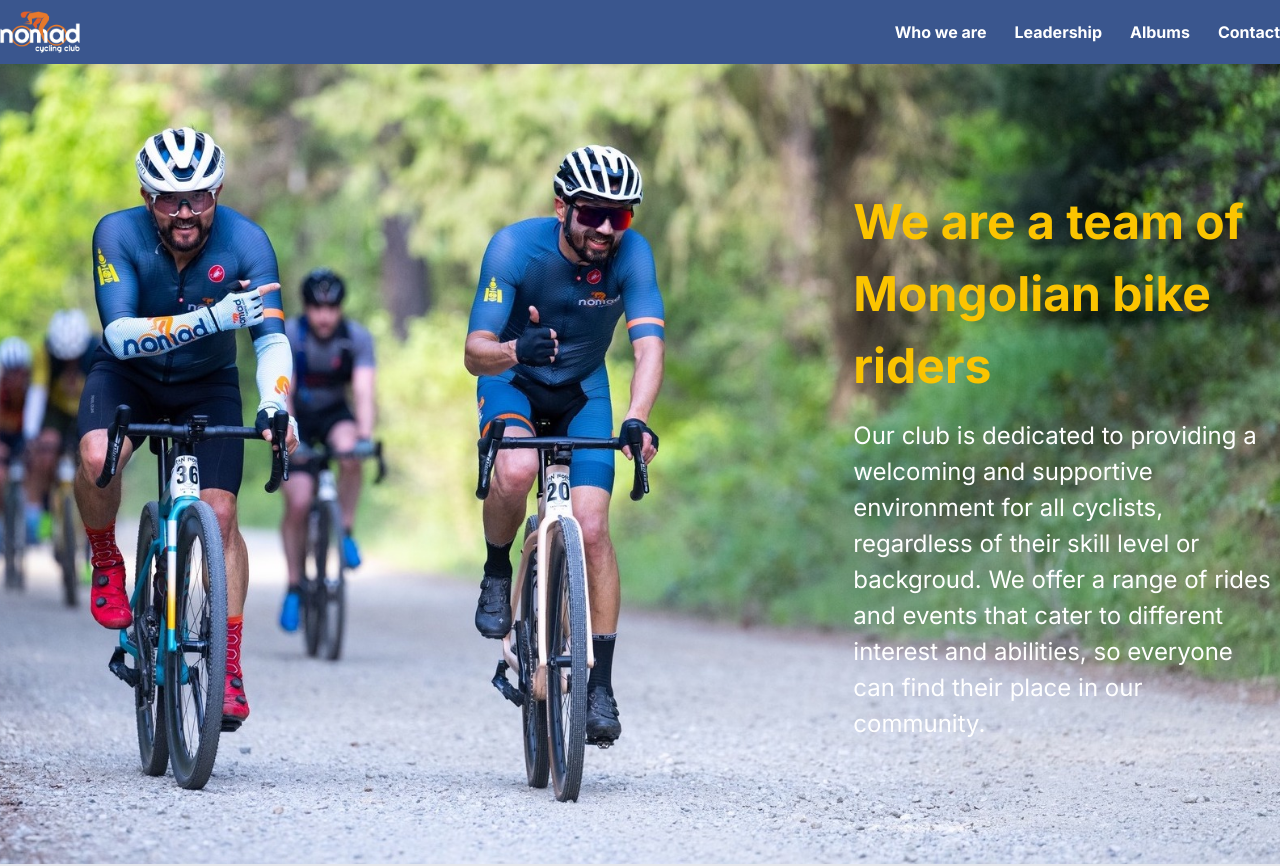
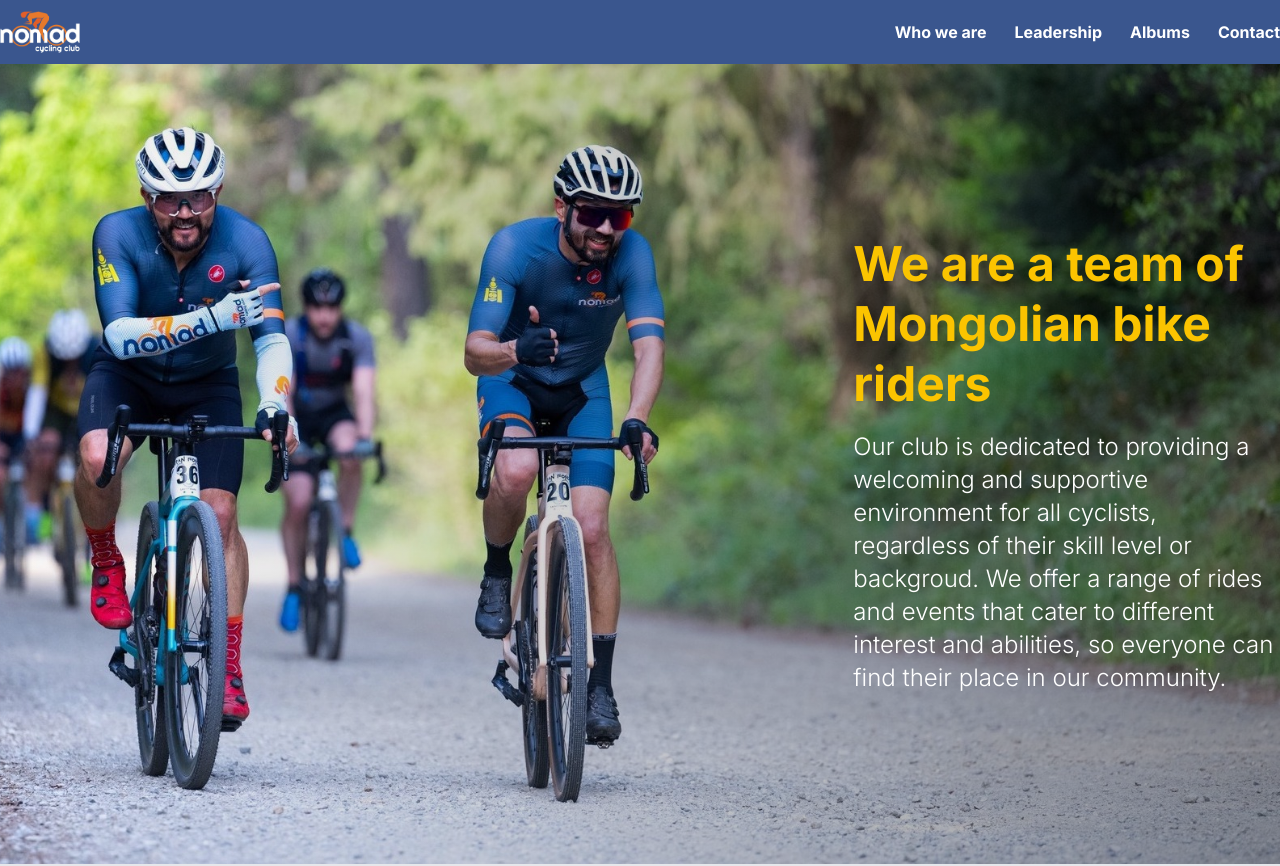
Before and after one commit to Mambatukaa/nomad-cycling-club, a Next.js app: page / in a window 1280 px wide. Shown: the top 866 px of the page. Built offline with nearby package versions, Linux system fonts and the light colour scheme.

Commit message:
add shadow on the background image and update text's line height

```diff
--- a/src/components/About.tsx
+++ b/src/components/About.tsx
@@ -13,16 +13,17 @@ const About: React.FC = () => {
           fill={true}
           objectFit="cover"
         />
+        <div className="absolute inset-0 bg-gradient-to-l from-black opacity-40 "></div>
       </div>
 
       <div className="relative mx-auto md:grid grid-cols-3 self-center md:container max-md:px-5">
 
         <div className="col-end-4">
-          <h1 className="text-5xl font-bold text-yellow">
+          <h1 className="text-5xl font-bold text-yellow leading-tight">
             We are a team of Mongolian bike riders
           </h1>
 
-          <p className="mt-4 text-2xl text-white">
+          <p className="mt-4 text-2xl text-white font-light leading-snug">
             Our club is dedicated to providing a welcoming and supportive
             environment for all cyclists, regardless of their skill level or
             backgroud. We offer a range of rides and events that cater to
```
